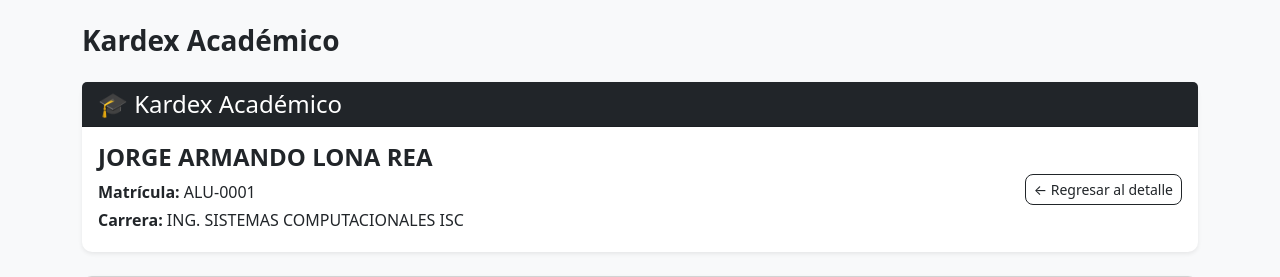
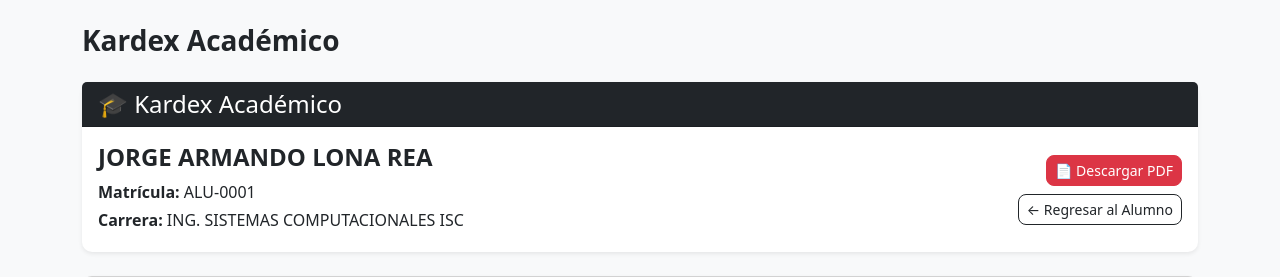
Before and after one commit to jorgelonarea1234-beep/sistema-escolar-django, a Django app: page /alumnos/kardex/24/ in a window 1280 px wide. Shown: the part 56-333 px from the top of the page. Run offline with Django 4.2, Linux system fonts and the light colour scheme; a user stored in the database is signed in; data comes from the database, SQL or seed files in the repository.

Commit message:
Se agrega PDF del kardex académico y mejoras al módulo de kardex

```diff
--- a/alumnos/templates/alumnos/kardex.html
+++ b/alumnos/templates/alumnos/kardex.html
@@ -24,9 +24,19 @@
             </div>
 
             <div class="col-md-4 text-md-end">
-                <a href="{% url 'detalle_alumno' alumno.id %}" class="btn btn-outline-dark btn-sm">
-                    ← Regresar al detalle
-                </a>
+                 <a href="{% url 'generar_kardex_pdf' alumno.id %}"
+                    class="btn btn-danger btn-sm mb-2">
+                     📄 Descargar PDF
+                 </a>
+
+                 <br>
+
+                 <a href="{% url 'detalle_alumno' alumno.id %}"
+                    class="btn btn-outline-dark btn-sm">
+                     ← Regresar al Alumno
+                 </a>
+
+
             </div>
         </div>
     </div>
--- a/alumnos/urls.py
+++ b/alumnos/urls.py
@@ -37,6 +37,7 @@ urlpatterns = [
 
     #KARDEX
     path('kardex/<int:id>/', views.kardex_alumno, name='kardex_alumno'),
+    path('kardex/<int:id>/pdf/', views.generar_kardex_pdf, name='generar_kardex_pdf'),
 
 
     # ⚡ AJAX CALIFICACIONES
--- a/alumnos/views.py
+++ b/alumnos/views.py
@@ -39,6 +39,7 @@ import json
 from .models import Horario
 from .models import ConfiguracionParcial
 from reportlab.lib.pagesizes import letter
+from datetime import datetime
 from reportlab.platypus import SimpleDocTemplate, Table, TableStyle, Paragraph, Spacer
 from reportlab.lib.styles import getSampleStyleSheet
 from reportlab.lib import colors
@@ -713,6 +714,124 @@ def obtener_kardex(alumno):
         'reprobadas': reprobadas,
         'materias_cursadas': aprobadas + reprobadas
     }
+
+
+@login_required
+def generar_kardex_pdf(request, id):
+
+    alumno = Alumno.objects.get(id=id)
+
+    if hasattr(request.user, 'alumno') and request.user.alumno.id != alumno.id:
+        return redirect('lista_alumnos')
+
+    datos_kardex = obtener_kardex(alumno)
+
+    response = HttpResponse(content_type='application/pdf')
+    response['Content-Disposition'] = f'attachment; filename="kardex_{alumno.matricula}.pdf"'
+
+    doc = SimpleDocTemplate(response, pagesize=letter)
+    styles = getSampleStyleSheet()
+    elementos = []
+
+    elementos.append(Paragraph("SISTEMA ESCOLAR", styles['Title']))
+    elementos.append(Paragraph("KARDEX ACADÉMICO", styles['Heading2']))
+    elementos.append(Spacer(1, 12))
+
+    elementos.append(Paragraph(f"<b>Alumno:</b> {alumno.nombre}", styles['Normal']))
+    elementos.append(Paragraph(f"<b>Matrícula:</b> {alumno.matricula}", styles['Normal']))
+    elementos.append(Paragraph(f"<b>Carrera:</b> {alumno.carrera}", styles['Normal']))
+    elementos.append(Paragraph(
+    f"<b>Fecha de emisión:</b> {datetime.now().strftime('%d/%m/%Y')}",
+    styles['Normal']
+    ))
+
+    elementos.append(Spacer(1, 20))
+
+    for semestre, datos in datos_kardex['kardex'].items():
+
+        elementos.append(Paragraph(datos['nombre'], styles['Heading3']))
+        elementos.append(Spacer(1, 8))
+
+        data = [
+            ['Materia', 'Final', 'Tipo', 'Estado']
+        ]
+
+        for materia in datos['materias']:
+            data.append([
+                materia['nombre'],
+                str(materia['final'] if materia['final'] is not None else '-'),
+                materia['tipo'],
+                materia['estado']
+            ])
+
+        tabla = Table(data, colWidths=[240, 60, 100, 90])
+
+        tabla.setStyle(TableStyle([
+            ('BACKGROUND', (0, 0), (-1, 0), colors.black),
+            ('TEXTCOLOR', (0, 0), (-1, 0), colors.white),
+            ('ALIGN', (1, 1), (-1, -1), 'CENTER'),
+            ('FONTNAME', (0, 0), (-1, 0), 'Helvetica-Bold'),
+            ('GRID', (0, 0), (-1, -1), 0.5, colors.grey),
+            ('ROWBACKGROUNDS', (0, 1), (-1, -1), [colors.whitesmoke, colors.lightgrey]),
+            ('BOTTOMPADDING', (0, 0), (-1, 0), 8),
+            ('TOPPADDING', (0, 0), (-1, 0), 8),
+        ]))
+
+        elementos.append(tabla)
+        elementos.append(Spacer(1, 8))
+
+        elementos.append(Paragraph(
+            f"<b>Materias:</b> {datos['cursadas']} &nbsp;&nbsp; "
+            f"<b>Aprobadas:</b> {datos['aprobadas']} &nbsp;&nbsp; "
+            f"<b>Reprobadas:</b> {datos['reprobadas']} &nbsp;&nbsp; "
+            f"<b>Promedio:</b> {datos['promedio'] if datos['promedio'] is not None else '-'}",
+            styles['Normal']
+        ))
+
+        elementos.append(Spacer(1, 18))
+
+    elementos.append(Spacer(1, 10))
+    elementos.append(Paragraph("RESUMEN GENERAL", styles['Heading2']))
+
+    resumen = [
+        ['Promedio General', datos_kardex['promedio_general'] if datos_kardex['promedio_general'] is not None else '-'],
+        ['Materias Aprobadas', datos_kardex['aprobadas']],
+        ['Materias Reprobadas', datos_kardex['reprobadas']],
+        ['Materias Evaluadas', datos_kardex['materias_cursadas']],
+    ]
+
+    tabla_resumen = Table(resumen, colWidths=[250, 120])
+
+    tabla_resumen.setStyle(TableStyle([
+        ('GRID', (0, 0), (-1, -1), 0.5, colors.grey),
+        ('FONTNAME', (0, 0), (0, -1), 'Helvetica-Bold'),
+        ('ALIGN', (1, 0), (1, -1), 'CENTER'),
+        ('BACKGROUND', (0, 0), (-1, -1), colors.whitesmoke),
+        ('BOTTOMPADDING', (0, 0), (-1, -1), 8),
+        ('TOPPADDING', (0, 0), (-1, -1), 8),
+    ]))
+
+    elementos.append(tabla_resumen)
+
+
+
+    elementos.append(Spacer(1, 50))
+
+    firma = Table([
+        ['______________________________'],
+        ['Control Escolar']
+    ], colWidths=[250])
+
+    firma.setStyle(TableStyle([
+        ('ALIGN', (0, 0), (-1, -1), 'CENTER'),
+        ('FONTNAME', (0, 1), (0, 1), 'Helvetica-Bold'),
+        ('TOPPADDING', (0, 1), (0, 1), 6),
+    ]))
+
+    elementos.append(firma)
+    doc.build(elementos)
+
+    return response
 
 
 
```
Also changed, not shown: 2 other files.
